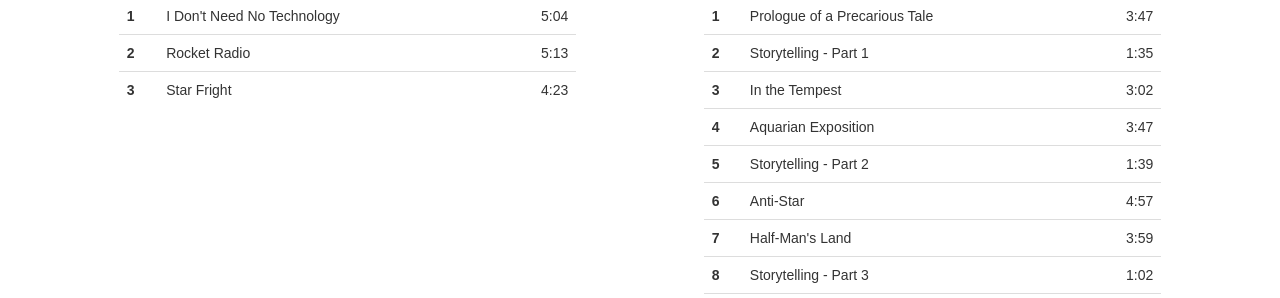
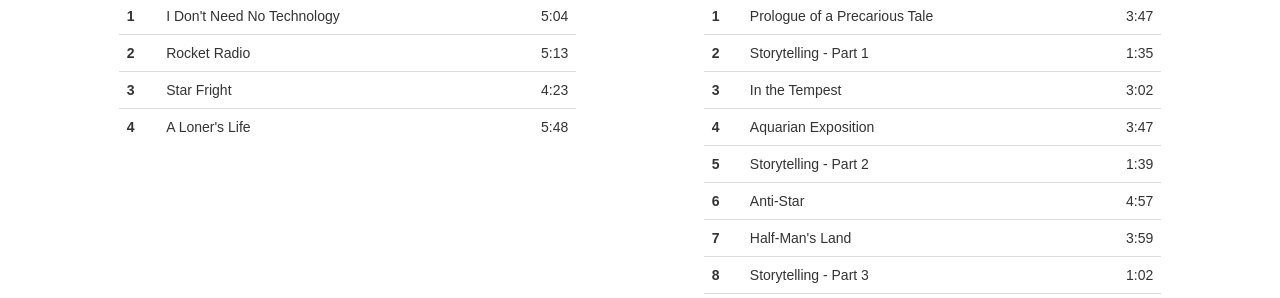
Before and after one commit to noahsarkmusic/noahsarkmusic.github.io, a Jekyll site: the page built from music/index.html, in a window 1280 px wide. Shown: the part 722-1020 px from the top of the page. Built offline with Jekyll 4.4.1, drawn with Linux system fonts in a browser that asks for light colours; some web fonts are replaced.

Commit message:
New track

```diff
--- a/_data/tracks.yml
+++ b/_data/tracks.yml
@@ -90,6 +90,10 @@ rocketradio:
     title: Star Fright
     length: "4:23"
 
+  - number: 4
+    title: A Loner's Life
+    length: "5:48"
+
 #  - number: 1
 #    title: I Don't Need No Technology
 #    length: "5:04"
```
